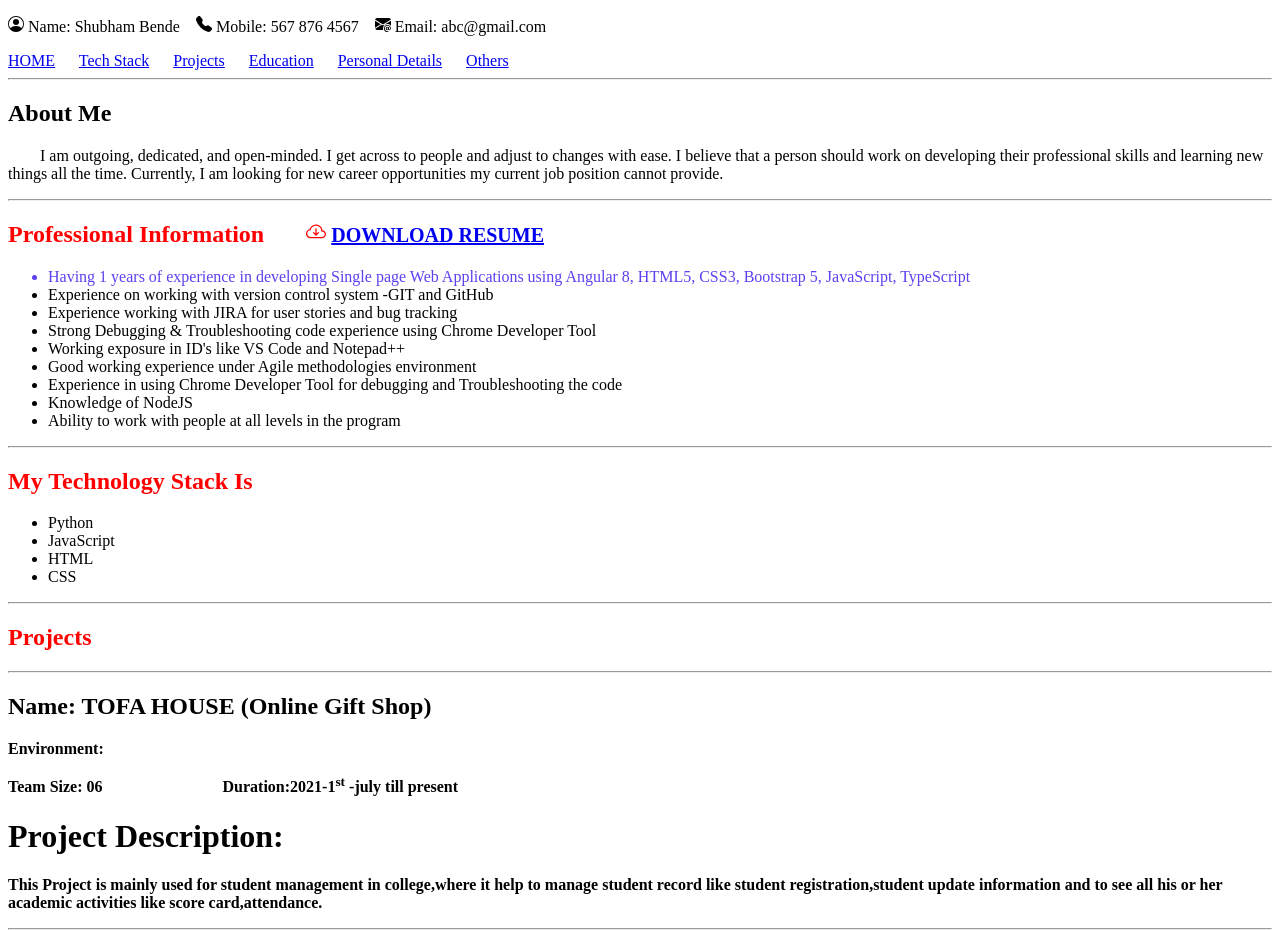
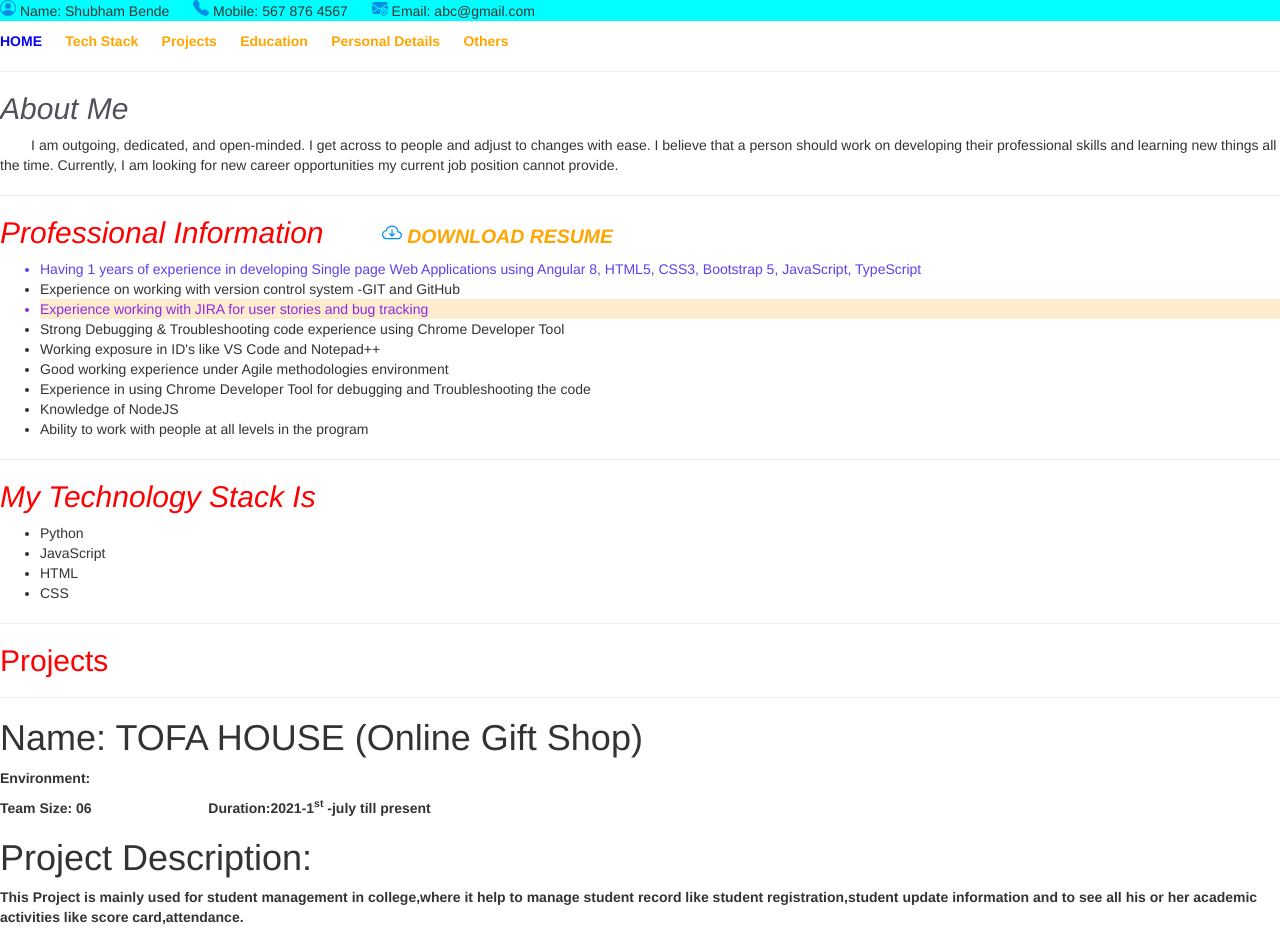
Before and after one commit to shubhambende1m/my-profile, a plain HTML site: page index.html in a window 1280 px wide. Shown: the top 930 px of the page. Drawn offline with nearby package versions, Linux system fonts and the light colour scheme.

Commit message:
padding
padding

```diff
--- a/index.html
+++ b/index.html
@@ -5,29 +5,73 @@
     <meta http-equiv="X-UA-Compatible" content="IE=edge" />
     <meta name="viewport" content="width=device-width, initial-scale=1.0" />
     <title>My Profile</title>
+    <link rel="stylesheet" href="https://cdnjs.cloudflare.com/ajax/libs/
+font-awesome/5.15.2/css/all.min.css"/>
+
+<!-- Latest compiled and minified CSS -->
+<link rel="stylesheet" href="https://cdn.jsdelivr.net/npm/bootstrap@3.3.7/dist/css/bootstrap.min.css" integrity="sha384-BVYiiSIFeK1dGmJRAkycuHAHRg32OmUcww7on3RYdg4Va+PmSTsz/K68vbdEjh4u" crossorigin="anonymous">
+
+    <style>
+      a{
+        color: orange;
+        font-weight: bolder;
+      }
+
+      svg{
+        color: rgb(0, 142, 231);
+      }
+      #h{
+        color: rgb(6, 6, 237);
+      }
+      .cl{
+        color: rgb(83, 78, 88);
+        font-style: italic;
+      }
+      #lisum list{
+        list-style-type: square;
+
+      }
+      #nam{
+        background-color: aqua;
+      }
+
+      #wor{
+        background-color: blanchedalmond;
+      }
+      #hed{
+        margin-right: 20px;
+
+      }
+    </style>
   </head>
   <body>
     <!-- Header Section-->
 
-    <header>
+    <header id="nam">
+      <i class="bi bi-2-circle-fill"></i>
+
         <p><svg xmlns="http://www.w3.org/2000/svg" width="16" height="16" fill="currentColor" class="bi bi-person-circle" viewBox="0 0 16 16">
             <path d="M11 6a3 3 0 1 1-6 0 3 3 0 0 1 6 0"/>
             <path fill-rule="evenodd" d="M0 8a8 8 0 1 1 16 0A8 8 0 0 1 0 8m8-7a7 7 0 0 0-5.468 11.37C3.242 11.226 4.805 10 8 10s4.757 1.225 5.468 2.37A7 7 0 0 0 8 1"/>
-          </svg> Name: Shubham Bende &nbsp;&nbsp;
+          </svg>
+          <span id="hed">Name: Shubham Bende </span>
 
           <svg xmlns="http://www.w3.org/2000/svg" width="16" height="16" fill="currentColor" class="bi bi-telephone-fill" viewBox="0 0 16 16">
             <path fill-rule="evenodd" d="M1.885.511a1.745 1.745 0 0 1 2.61.163L6.29 2.98c.329.423.445.974.315 1.494l-.547 2.19a.68.68 0 0 0 .178.643l2.457 2.457a.68.68 0 0 0 .644.178l2.189-.547a1.75 1.75 0 0 1 1.494.315l2.306 1.794c.829.645.905 1.87.163 2.611l-1.034 1.034c-.74.74-1.846 1.065-2.877.702a18.6 18.6 0 0 1-7.01-4.42 18.6 18.6 0 0 1-4.42-7.009c-.362-1.03-.037-2.137.703-2.877z"/>
-          </svg> Mobile: 567 876 4567 &nbsp;&nbsp;
+          </svg>
+          <span id="hed">Mobile: 567 876 4567</span>
+
           <svg xmlns="http://www.w3.org/2000/svg" width="16" height="16" fill="currentColor" class="bi bi-envelope-at-fill" viewBox="0 0 16 16">
             <path d="M2 2A2 2 0 0 0 .05 3.555L8 8.414l7.95-4.859A2 2 0 0 0 14 2zm-2 9.8V4.698l5.803 3.546zm6.761-2.97-6.57 4.026A2 2 0 0 0 2 14h6.256A4.5 4.5 0 0 1 8 12.5a4.49 4.49 0 0 1 1.606-3.446l-.367-.225L8 9.586zM16 9.671V4.697l-5.803 3.546.338.208A4.5 4.5 0 0 1 12.5 8c1.414 0 2.675.652 3.5 1.671"/>
             <path d="M15.834 12.244c0 1.168-.577 2.025-1.587 2.025-.503 0-1.002-.228-1.12-.648h-.043c-.118.416-.543.643-1.015.643-.77 0-1.259-.542-1.259-1.434v-.529c0-.844.481-1.4 1.26-1.4.585 0 .87.333.953.63h.03v-.568h.905v2.19c0 .272.18.42.411.42.315 0 .639-.415.639-1.39v-.118c0-1.277-.95-2.326-2.484-2.326h-.04c-1.582 0-2.64 1.067-2.64 2.724v.157c0 1.867 1.237 2.654 2.57 2.654h.045c.507 0 .935-.07 1.18-.18v.731c-.219.1-.643.175-1.237.175h-.044C10.438 16 9 14.82 9 12.646v-.214C9 10.36 10.421 9 12.485 9h.035c2.12 0 3.314 1.43 3.314 3.034zm-4.04.21v.227c0 .586.227.8.581.8.31 0 .564-.17.564-.743v-.367c0-.516-.275-.708-.572-.708-.346 0-.573.245-.573.791"/>
           </svg>
-          Email: abc@gmail.com</p>
+          <span id="hed">Email: abc@gmail.com</p></span>
+
     </header>
 
     <!-- Navigation Section-->
     <nav>
-        <a href="#home">HOME</a>&nbsp;&nbsp; &nbsp;&nbsp;
+        <a href="#home" id="h">HOME</a>&nbsp;&nbsp; &nbsp;&nbsp;
         <a href="#techStack">Tech Stack</a>&nbsp;&nbsp; &nbsp;&nbsp;
         <a href="#project">Projects</a>&nbsp;&nbsp; &nbsp;&nbsp;
         <a href="#education">Education</a>&nbsp;&nbsp; &nbsp;&nbsp;
@@ -39,7 +83,7 @@
 
     <section>
       <hr>
-      <h2>About Me</h2>
+      <h2 class="cl">About Me</h2>
       <p>   &nbsp; &nbsp;  &nbsp; &nbsp; I am outgoing, dedicated, and open-minded. I get across to people and adjust to changes with ease. I believe that a person should work on developing their professional skills and learning new things all the time. Currently, I am looking for new career opportunities my current job position cannot provide.</p>
     </section>
     <hr>
@@ -50,15 +94,15 @@
     <section>
       <!-- Home Section-->
       <section id="home">
-        <h2 style="color:red;" font-style:italic; >Professional Information &nbsp;&nbsp; &nbsp;&nbsp; <small><svg xmlns="http://www.w3.org/2000/svg" width="20" height="20" fill="currentColor" class="bi bi-cloud-arrow-down" viewBox="0 0 16 16">
+        <h2 style="color:red; font-style:italic;">Professional Information &nbsp;&nbsp; &nbsp;&nbsp; <small><svg xmlns="http://www.w3.org/2000/svg" width="20" height="20" fill="currentColor" class="bi bi-cloud-arrow-down" viewBox="0 0 16 16">
           <path fill-rule="evenodd" d="M7.646 10.854a.5.5 0 0 0 .708 0l2-2a.5.5 0 0 0-.708-.708L8.5 9.293V5.5a.5.5 0 0 0-1 0v3.793L6.354 8.146a.5.5 0 1 0-.708.708z"/>
           <path d="M4.406 3.342A5.53 5.53 0 0 1 8 2c2.69 0 4.923 2 5.166 4.579C14.758 6.804 16 8.137 16 9.773 16 11.569 14.502 13 12.687 13H3.781C1.708 13 0 11.366 0 9.318c0-1.763 1.266-3.223 2.942-3.593.143-.863.698-1.723 1.464-2.383m.653.757c-.757.653-1.153 1.44-1.153 2.056v.448l-.445.049C2.064 6.805 1 7.952 1 9.318 1 10.785 2.23 12 3.781 12h8.906C13.98 12 15 10.988 15 9.773c0-1.216-1.02-2.228-2.313-2.228h-.5v-.5C12.188 4.825 10.328 3 8 3a4.53 4.53 0 0 0-2.941 1.1z"/>
         </svg>
         <a href="assets/resume (1) (1).pdf" download>DOWNLOAD RESUME</a> </small></h2>
-        <ul>
+        <ul id="lisum">
             <li style="color:rgb(95, 63, 240);">Having 1 years of experience in developing Single page Web Applications using Angular 8, HTML5, CSS3, Bootstrap 5, JavaScript, TypeScript</li>
-            <li>Experience on working with version control system -GIT and GitHub</li>
-            <li>Experience working with JIRA for user stories and bug tracking</li>
+            <li id="list">Experience on working with version control system -GIT and GitHub</li>
+            <li id="wor" style="color: blueviolet;">Experience working with JIRA for user stories and bug tracking</li>
             <li>Strong Debugging & Troubleshooting code experience using Chrome Developer Tool</li>
             <li>Working exposure in ID's like VS Code and Notepad++</li>
             <li>Good working experience under Agile methodologies environment</li>
@@ -69,7 +113,7 @@
     </section>
 <hr>
     <section id="techStack">
-      <h2 style="color:red;" font-style:italic;>My Technology Stack Is</h2>
+      <h2 style="color:red; font-style: italic;">My Technology Stack Is</h2>
 
       <ul>
         <li>Python</li>
```
Also changed, not shown: cssBoxModel.html (added).
